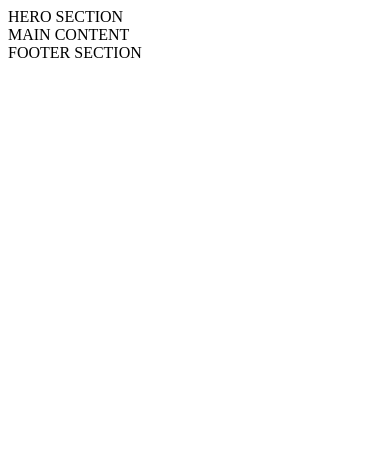
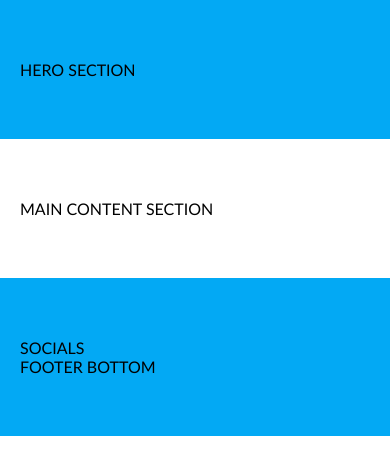
Before and after one commit to tropikalis/Coming, a website: page index.html in a window 390 px wide. Drawn offline with Linux system fonts and the light colour scheme.

Commit message:
Responsive design

```diff
--- a/css/base/base.css
+++ b/css/base/base.css
@@ -0,0 +1,19 @@
+body,
+body * {
+    margin: 0;
+    padding: 0;
+    vertical-align: top;
+    box-sizing: border-box;
+}
+
+body {
+    font-family: 'Gill Sans', 'Gill Sans MT', Calibri, 'Trebuchet MS', sans-serif;
+}
+
+.bg-main {
+    background-color: #03a9f4;
+}
+
+.bg-secondary {
+    background-color: #ea1e63;
+}
--- a/css/base/layout.css
+++ b/css/base/layout.css
@@ -0,0 +1,50 @@
+.container {
+    width: 100%;
+    padding: 60px 0;
+}
+
+.container > .row {
+    width: 1000px;
+    margin: 0px calc(50% - 500px);
+}
+.container > .row-short {
+    width: 600px;
+    margin: 0px calc(50% - 300px);
+}
+
+@media (max-width: 1100px) {
+    .container > .row {
+        width: 800px;
+        margin: 0px calc(50% - 400px);
+    }
+}
+
+@media (max-width: 900px) {
+    .container > .row {
+        width: 600px;
+        margin: 0px calc(50% - 300px);
+    }
+}
+
+@media (max-width: 700px) {
+    .container > .row,
+    .container > .row-short {
+        width: 400px;
+        margin: 0px calc(50% - 200px);
+    }
+}
+
+@media (max-width: 440px) {
+    .container {
+        /* padding: 60px 20px; */
+        padding-right: 20px;
+        padding-left: 20px;
+    }
+
+    .container > .row,
+    .container > .row-short {
+        width: 100%;
+        margin: 0;
+
+    }
+}
--- a/css/pages/home.css
+++ b/css/pages/home.css
@@ -0,0 +1,9 @@
+/* base */
+@import '../base/base.css';
+@import '../base/layout.css';
+
+/* 3rd-party */
+
+/* components */
+
+/* CUSTOM STYLE */
--- a/index.html
+++ b/index.html
@@ -8,18 +8,27 @@
 </head>
 
 <body>
-    <header></header>
     <main>
-        <section>
-            HERO SECTION
+        <section class="container bg-main">
+            <div class="row-short">
+                HERO SECTION
+            </div>
         </section>
-        <section>
-            MAIN CONTENT
+        <section class="container">
+            <div class="row">
+                MAIN CONTENT SECTION
+            </div>
         </section>
     </main>
 
-    <footer>
-        FOOTER SECTION
+    <footer class="container bg-main">
+        <div class="row">
+            SOCIALS
+
+        </div>
+        <div class="row-short">
+            FOOTER BOTTOM
+        </div>
     </footer>
 </body>
 
```
